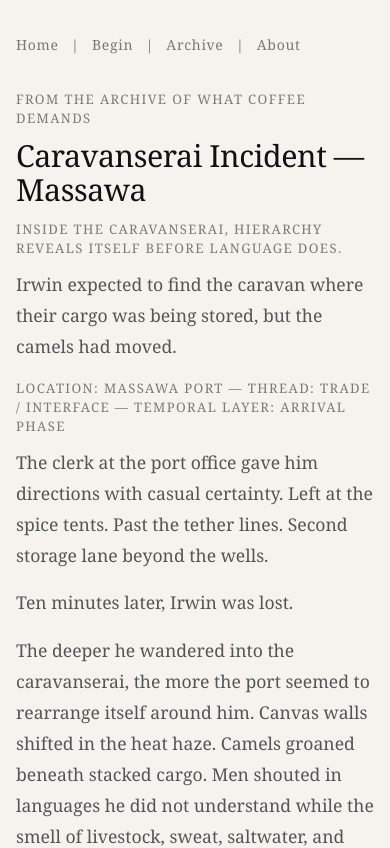
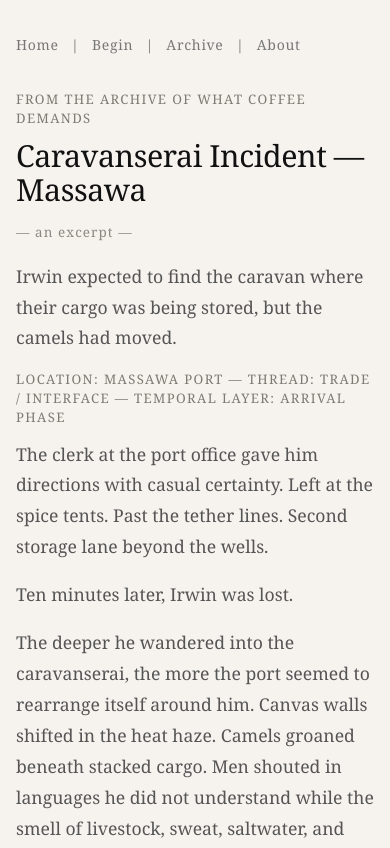
Before and after one commit to dwoods360-cyber/wdblackwoods-site, a Next.js app: page /archive/caravanserai-incident-massawa in a window 390 px wide. Shown: the top 848 px of the page. Built offline with nearby package versions, Linux system fonts and the light colour scheme; no server answers.

Commit message:
Refine mobile rhythm and archive entry restraint

```diff
--- a/app/archive/[slug]/page.tsx
+++ b/app/archive/[slug]/page.tsx
@@ -58,7 +58,7 @@ export default async function ArchiveEntryPage({ params }: { params: Promise<{ s
       <section>
         <p className="meta">From the Archive of What Coffee Demands</p>
         <h1>{entry.title}</h1>
-        <p className="meta">{entry.subline}</p>
+        <p className="archive-entry-subline">— an excerpt —</p>
         <p>{entry.hook}</p>
         <p className="meta">{entry.context}</p>
         {bodyParagraphs.map((paragraph, index) => (
--- a/app/globals.css
+++ b/app/globals.css
@@ -251,6 +251,14 @@ dd:last-child {
   margin-bottom: 0.7rem;
 }
 
+.archive-document-page .archive-entry-subline {
+  color: #8d8980;
+  font-size: 0.84rem;
+  letter-spacing: 0.08em;
+  line-height: 1.5;
+  margin-bottom: 1.15rem;
+}
+
 .archive-document-page h1 + .meta {
   margin-top: -0.15rem;
 }
@@ -450,7 +458,7 @@ a {
 .gateway-page {
   display: flex;
   flex-direction: column;
-  gap: 1.85rem;
+  gap: 1.95rem;
 }
 
 .gateway-hero {
@@ -469,7 +477,7 @@ a {
 
 .gateway-primary {
   text-align: center;
-  padding: 0.15rem 0 0.65rem;
+  padding: 0.25rem 0 0.65rem;
 }
 
 .gateway-primary h1 {
@@ -496,7 +504,7 @@ a {
 }
 
 .gateway-secondary {
-  padding-top: 1.15rem;
+  padding-top: 0.9rem;
   border-top: 1px solid var(--border-muted);
 }
 
```
